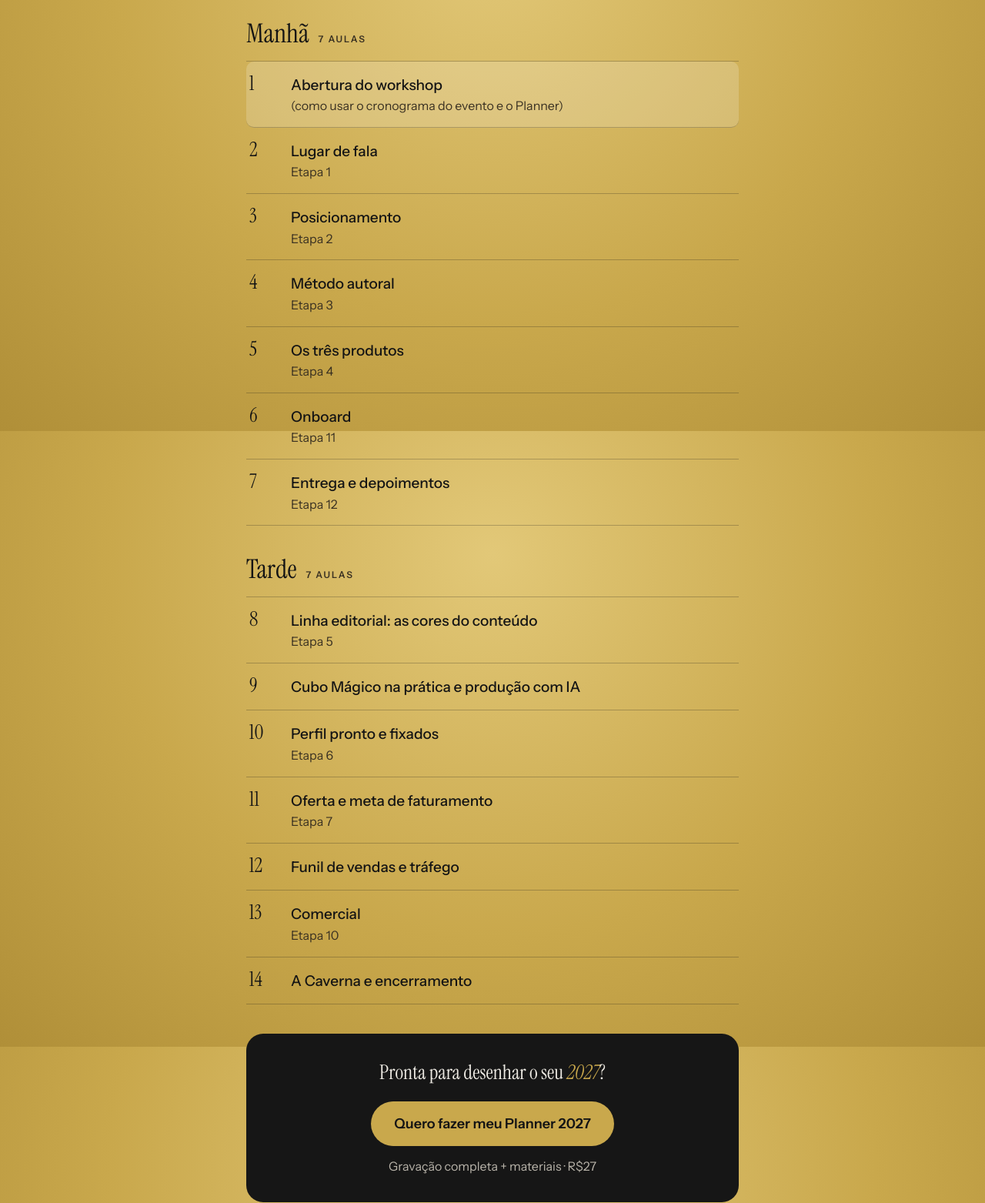
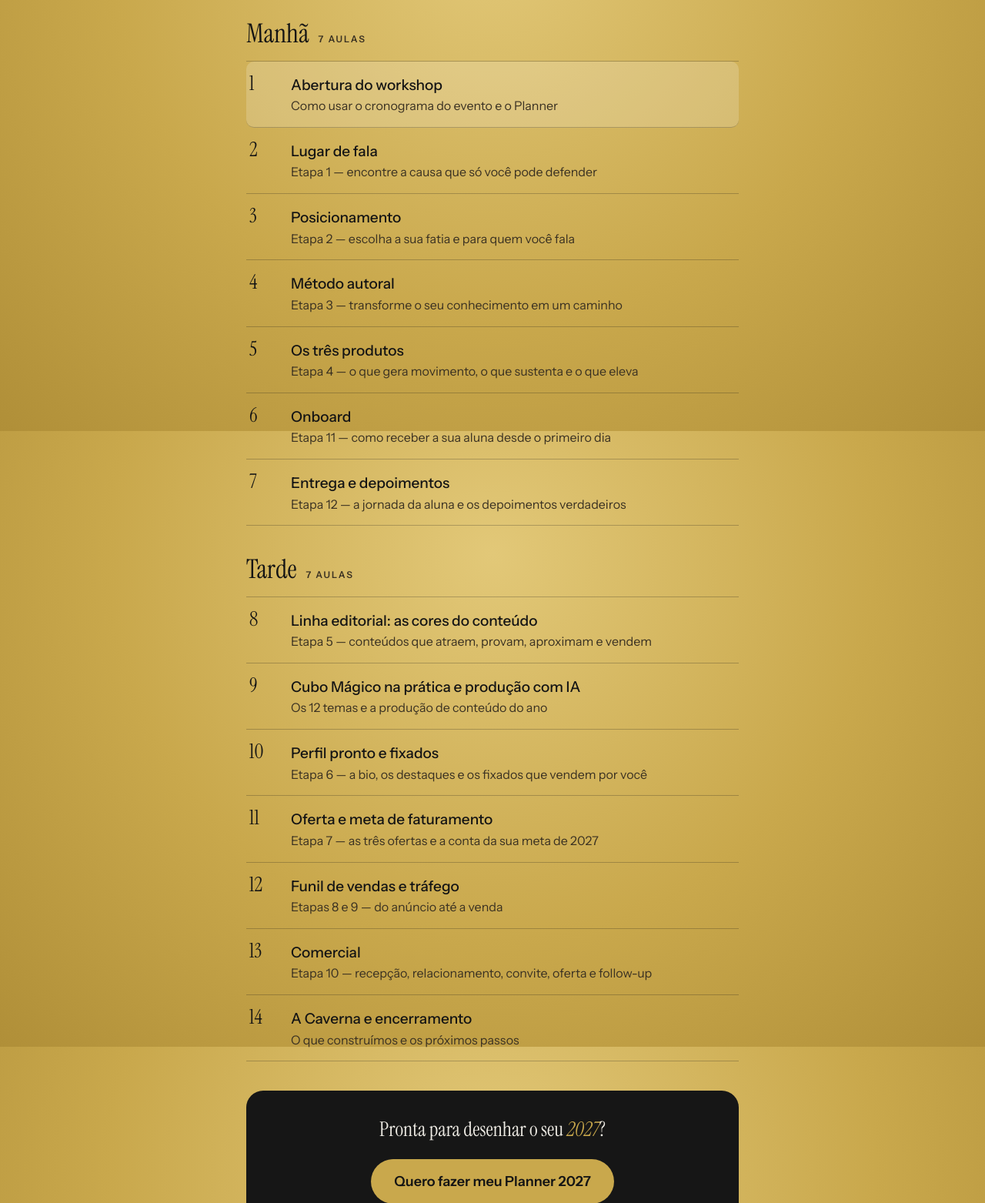
Before and after one commit to jadettorress-caverna/jadetorres, a plain HTML site: page planner2027/index.html in a window 1280 px wide. Shown: the part 1040-2603 px from the top of the page at 77% size. Drawn offline with Linux system fonts and the light colour scheme.

Commit message:
Planner 2027: frase de explicação em cada aula
Co-Authored-By: Claude Opus 5.5 <noreply@anthropic.com>

```diff
--- a/planner2027/index.html
+++ b/planner2027/index.html
@@ -85,24 +85,24 @@ footer{text-align:center;font-size:14px;margin-top:34px;color:var(--texto)}
 
   <h2>Manhã <small>7 aulas</small></h2>
   <ol>
-    <li class="atual"><span class="n">1</span><span class="t">Abertura do workshop<span>(como usar o cronograma do evento e o Planner)</span></span></li>
-    <li><span class="n">2</span><span class="t">Lugar de fala<span>Etapa 1</span></span></li>
-    <li><span class="n">3</span><span class="t">Posicionamento<span>Etapa 2</span></span></li>
-    <li><span class="n">4</span><span class="t">Método autoral<span>Etapa 3</span></span></li>
-    <li><span class="n">5</span><span class="t">Os três produtos<span>Etapa 4</span></span></li>
-    <li><span class="n">6</span><span class="t">Onboard<span>Etapa 11</span></span></li>
-    <li><span class="n">7</span><span class="t">Entrega e depoimentos<span>Etapa 12</span></span></li>
+    <li class="atual"><span class="n">1</span><span class="t">Abertura do workshop<span>Como usar o cronograma do evento e o Planner</span></span></li>
+    <li><span class="n">2</span><span class="t">Lugar de fala<span>Etapa 1 — encontre a causa que só você pode defender</span></span></li>
+    <li><span class="n">3</span><span class="t">Posicionamento<span>Etapa 2 — escolha a sua fatia e para quem você fala</span></span></li>
+    <li><span class="n">4</span><span class="t">Método autoral<span>Etapa 3 — transforme o seu conhecimento em um caminho</span></span></li>
+    <li><span class="n">5</span><span class="t">Os três produtos<span>Etapa 4 — o que gera movimento, o que sustenta e o que eleva</span></span></li>
+    <li><span class="n">6</span><span class="t">Onboard<span>Etapa 11 — como receber a sua aluna desde o primeiro dia</span></span></li>
+    <li><span class="n">7</span><span class="t">Entrega e depoimentos<span>Etapa 12 — a jornada da aluna e os depoimentos verdadeiros</span></span></li>
   </ol>
 
   <h2>Tarde <small>7 aulas</small></h2>
   <ol>
-    <li><span class="n">8</span><span class="t">Linha editorial: as cores do conteúdo<span>Etapa 5</span></span></li>
-    <li><span class="n">9</span><span class="t">Cubo Mágico na prática e produção com IA</span></li>
-    <li><span class="n">10</span><span class="t">Perfil pronto e fixados<span>Etapa 6</span></span></li>
-    <li><span class="n">11</span><span class="t">Oferta e meta de faturamento<span>Etapa 7</span></span></li>
-    <li><span class="n">12</span><span class="t">Funil de vendas e tráfego</span></li>
-    <li><span class="n">13</span><span class="t">Comercial<span>Etapa 10</span></span></li>
-    <li><span class="n">14</span><span class="t">A Caverna e encerramento</span></li>
+    <li><span class="n">8</span><span class="t">Linha editorial: as cores do conteúdo<span>Etapa 5 — conteúdos que atraem, provam, aproximam e vendem</span></span></li>
+    <li><span class="n">9</span><span class="t">Cubo Mágico na prática e produção com IA<span>Os 12 temas e a produção de conteúdo do ano</span></span></li>
+    <li><span class="n">10</span><span class="t">Perfil pronto e fixados<span>Etapa 6 — a bio, os destaques e os fixados que vendem por você</span></span></li>
+    <li><span class="n">11</span><span class="t">Oferta e meta de faturamento<span>Etapa 7 — as três ofertas e a conta da sua meta de 2027</span></span></li>
+    <li><span class="n">12</span><span class="t">Funil de vendas e tráfego<span>Etapas 8 e 9 — do anúncio até a venda</span></span></li>
+    <li><span class="n">13</span><span class="t">Comercial<span>Etapa 10 — recepção, relacionamento, convite, oferta e follow-up</span></span></li>
+    <li><span class="n">14</span><span class="t">A Caverna e encerramento<span>O que construímos e os próximos passos</span></span></li>
   </ol>
 
   <div class="cta" id="comprar">
```
